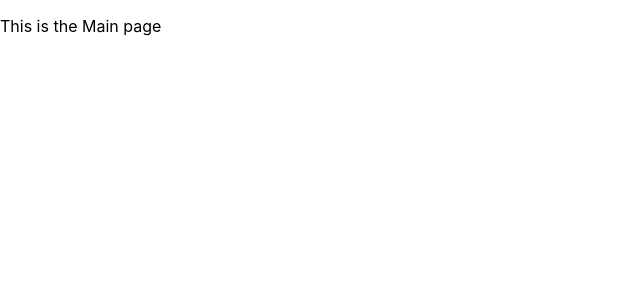
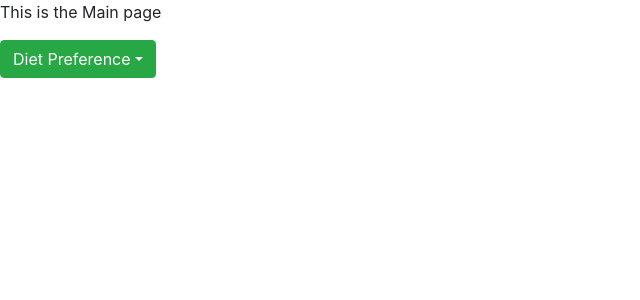
Before and after one commit to melayna-and-israel/when-you-get-tired-of-tostadas, a React (Create React App) app: page / in a window 1280 px wide. Shown: the top 300 px of the page, without its empty margins (0-640 px from the left). Built offline with nearby package versions, Linux system fonts and the light colour scheme; no server answers.

Commit message:
implemented dropdown for diet preference

```diff
--- a/package.json
+++ b/package.json
@@ -11,9 +11,11 @@
     "@types/react": "^16.14.2",
     "@types/react-dom": "^16.9.10",
     "@types/superagent": "^4.1.10",
+    "bootstrap": "^4.5.3",
     "mobx": "^6.0.4",
     "node-sass": "^4.14.1",
     "react": "^17.0.1",
+    "react-bootstrap": "^1.4.0",
     "react-dom": "^17.0.1",
     "react-scripts": "4.0.1",
     "superagent": "^6.1.0",
--- a/src/Components/Main/Main.tsx
+++ b/src/Components/Main/Main.tsx
@@ -1,7 +1,16 @@
 import React from 'react'
-
+import './main.sass';
 import FoodStore from '../../Stores/FoodStore'
 import Food from '../Food/Food';
+
+import Dropdown from 'react-bootstrap/Dropdown';
+
+import DropdownMenu from 'react-bootstrap/Button';
+import DropdownToggle from 'react-bootstrap/Button';
+import DropdownButton from 'react-bootstrap/Button';
+
+
+import DropdownItem from 'react-bootstrap/Button';
 
 class Main extends React.Component{
     store: FoodStore;
@@ -11,9 +20,24 @@ class Main extends React.Component{
         this.store = new FoodStore();
     }
     render(){
+        const handleSelect=(e:any)=>{
+            console.log(e);
+          }
         return(
             <div>
                 <p>This is the Main page</p>
+                <Dropdown onSelect={handleSelect}>
+                    <Dropdown.Toggle variant="success" id="dropdown-basic">
+                        Diet Preference
+                    </Dropdown.Toggle>
+
+                    <Dropdown.Menu>
+                        <Dropdown.Item eventKey="Vegan">Vegan</Dropdown.Item>
+                        <Dropdown.Item eventKey="Vegetarian">Vegetarian</Dropdown.Item>
+                        <Dropdown.Item eventKey="Pescatarian">Pescatarian</Dropdown.Item>
+                    </Dropdown.Menu>
+                </Dropdown>
+
             </div>
         )
     }
--- /dev/null
+++ b/src/Components/Main/main.sass
@@ -0,0 +1 @@
+@import "~bootstrap/scss/bootstrap";
```
Also changed, not shown: 2 other files (tests, documents, lock files or other folders).
